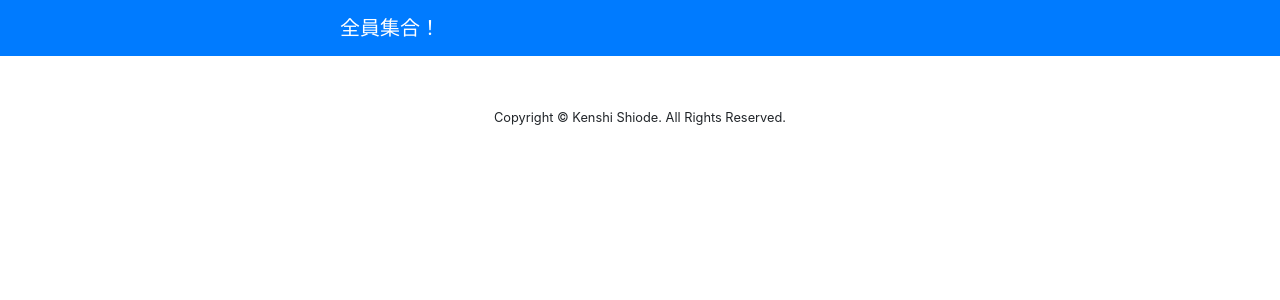
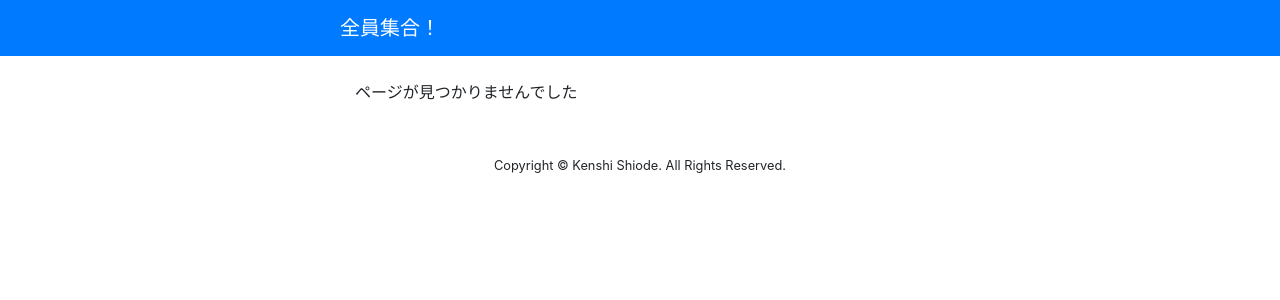
Before and after one commit to solt9029/all-gather-client, a React (Create React App) app: page / in a window 1280 px wide. Shown: the top 300 px of the page. Built offline with nearby package versions, Linux system fonts and the light colour scheme.

Commit message:
Add not found page

```diff
--- a/src/App.jsx
+++ b/src/App.jsx
@@ -3,6 +3,7 @@ import { BrowserRouter, Route, Switch, Link } from 'react-router-dom';
 import { New } from './pages/schedules/New';
 import { Show } from './pages/schedules/Show';
 import { Navbar, Container, NavbarBrand } from 'react-bootstrap';
+import { NotFound } from './pages/schedules/NotFound';
 
 const containerStyle = { maxWidth: '600px' };
 
@@ -18,6 +19,7 @@ export function App() {
         <Switch>
           <Route exact path="/schedules/new" component={New} />
           <Route exact path="/schedules/:id" component={Show} />
+          <Route component={NotFound} />
         </Switch>
       </Container>
       <Container
--- /dev/null
+++ b/src/pages/schedules/NotFound.jsx
@@ -0,0 +1,10 @@
+import React from 'react';
+import { Row, Col } from 'react-bootstrap';
+
+export function NotFound() {
+  return (
+    <Row>
+      <Col>ページが見つかりませんでした</Col>
+    </Row>
+  );
+}
```
